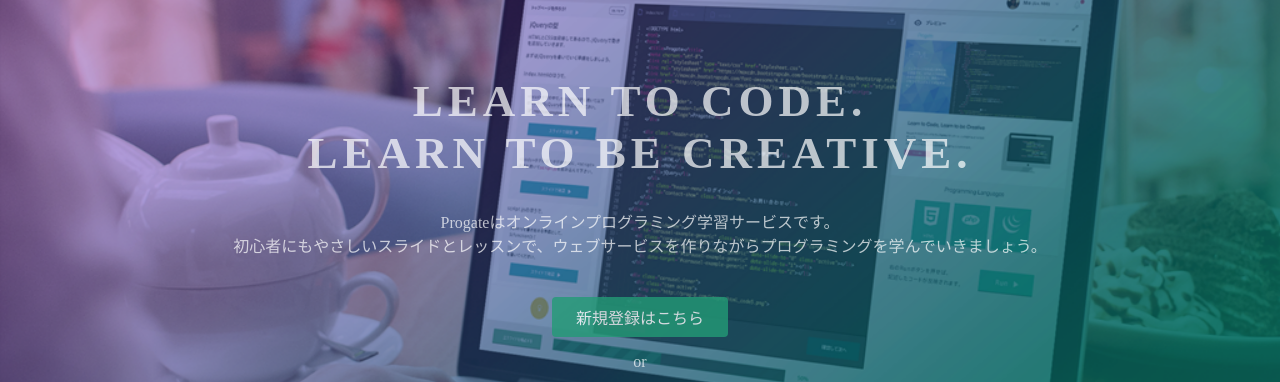
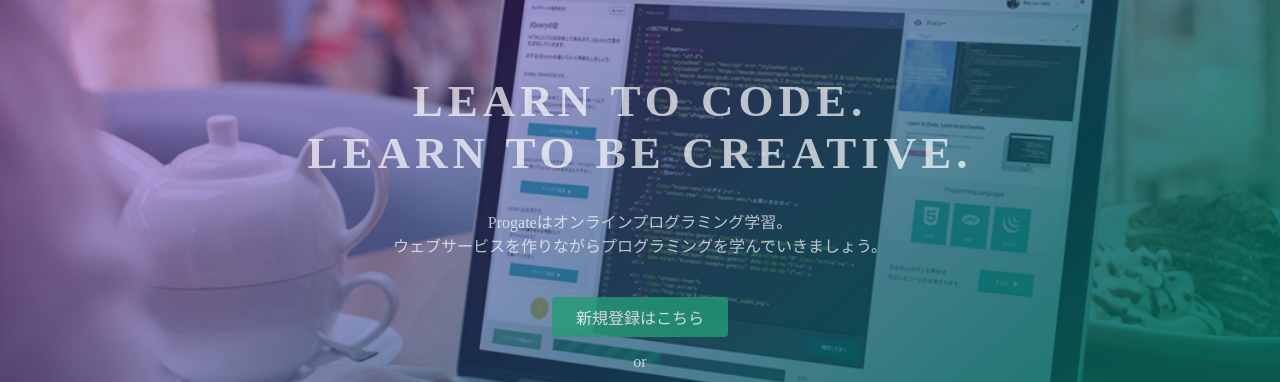
Before and after one commit to hanakanran/github2.io, a plain HTML site: page index.html in a window 1280 px wide. Shown: the part 135-517 px from the top of the page. Drawn offline with Linux system fonts and the light colour scheme.

Commit message:
Update index.html

```diff
--- a/index.html
+++ b/index.html
@@ -24,7 +24,7 @@
   <div class="top-wrapper">
     <div class="container">
       <h1>LEARN TO CODE.<br>LEARN TO BE CREATIVE.</h1>
-      <p>Progateはオンラインプログラミング学習サービスです。<br>初心者にもやさしいスライドとレッスンで、ウェブサービスを作りながらプログラミングを学んでいきましょう。</p>
+      <p>Progateはオンラインプログラミング学習。<br>ウェブサービスを作りながらプログラミングを学んでいきましょう。</p>
       <div class="btn-wrapper">
         <a href="#" class="btn signup">新規登録はこちら</a>
         <p>or</p>
```
